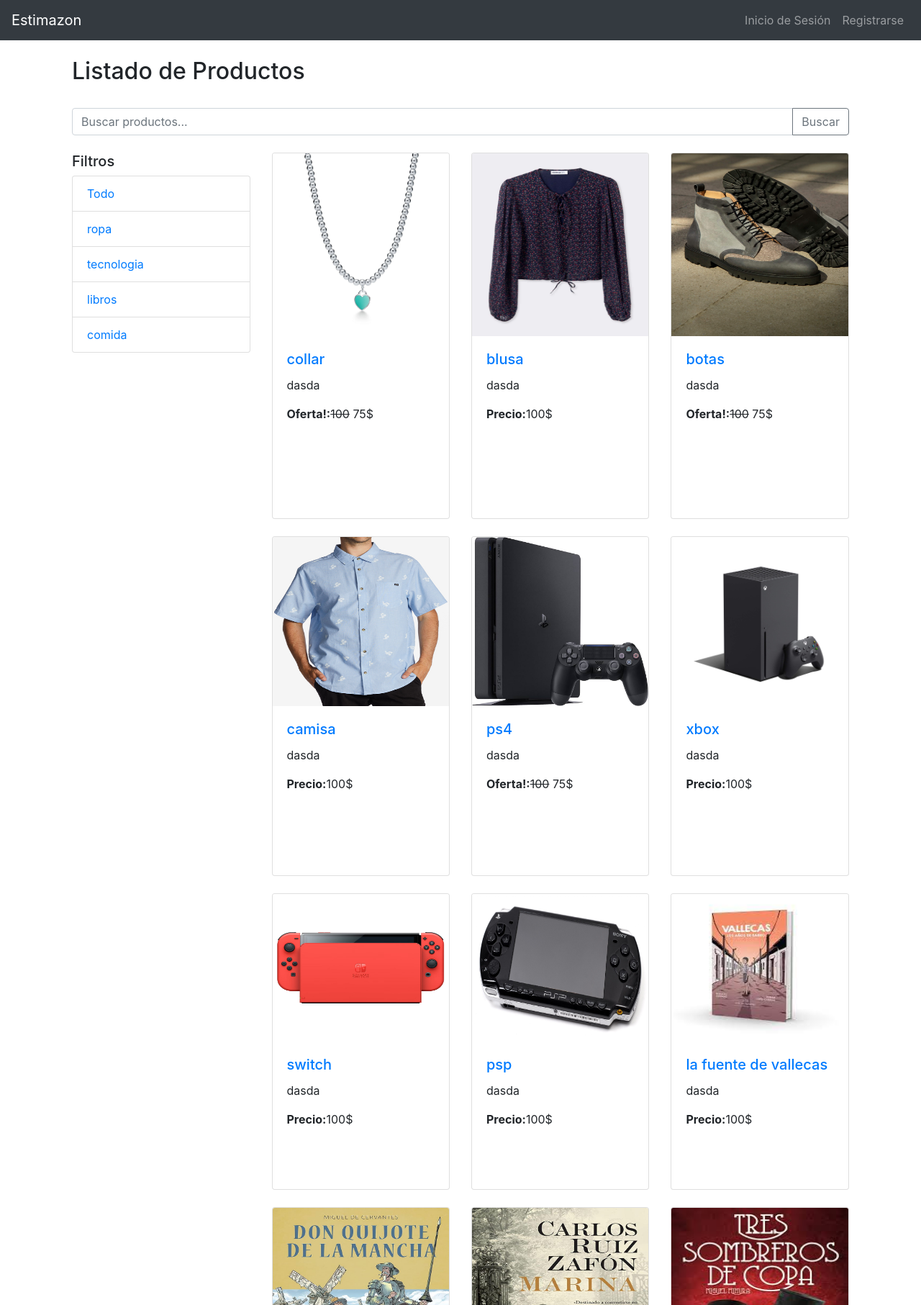
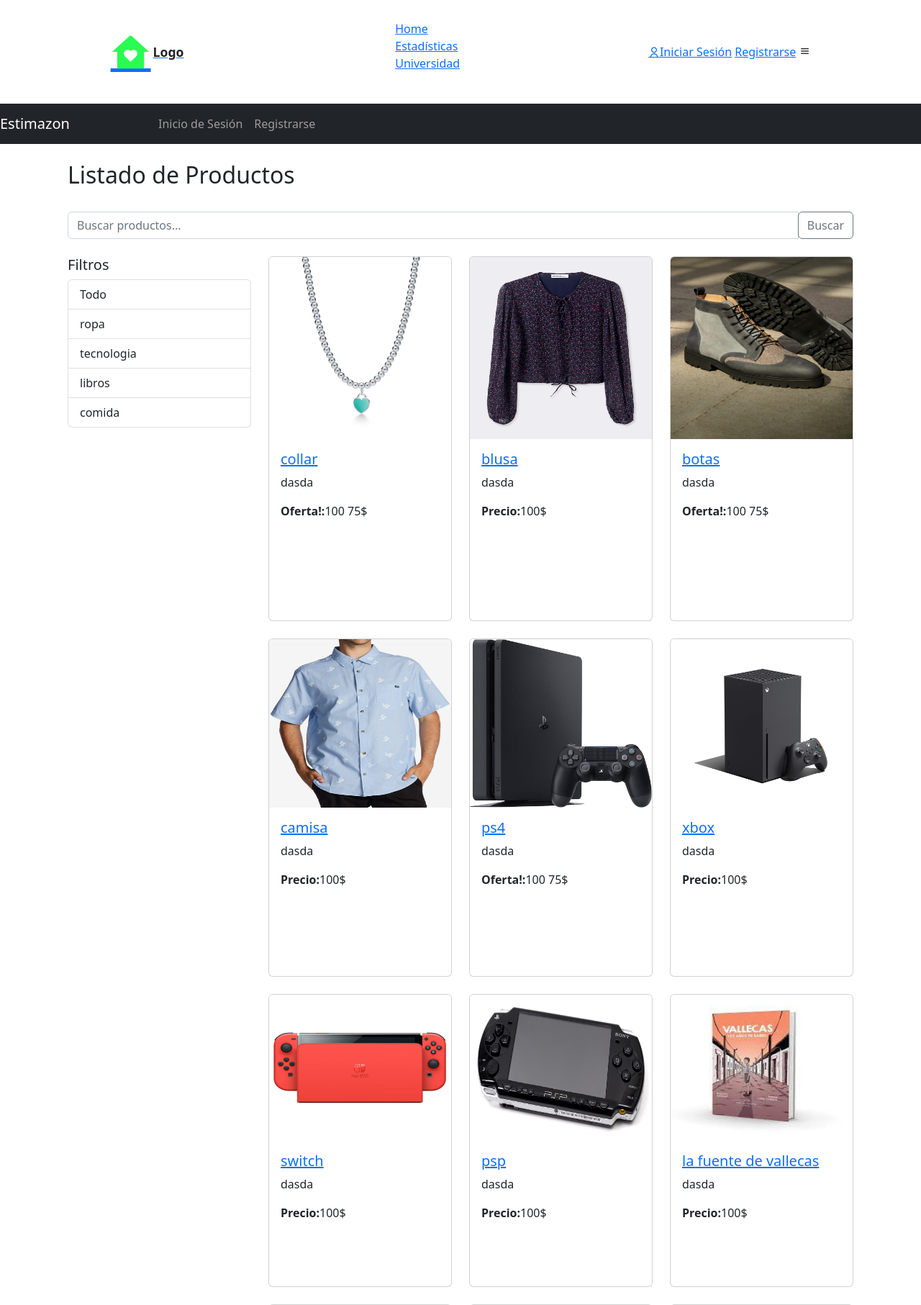
Before and after one commit to Daniel-Salanova-Dmitriyev/PRACTICA1_ADIU, a PHP site: page /home.php in a window 1280 px wide. Shown: the top 1813 px of the page at 72% size. Run offline with PHP 8.4, Linux system fonts and the light colour scheme; data comes from the database, SQL or seed files in the repository; some libraries are stand-ins or nearby versions.

Commit message:
navbar a medio empezar

```diff
--- /dev/null
+++ b/css/home.css
@@ -0,0 +1,46 @@
+*{
+    padding:0;
+    margin: 0;
+    box-sizing: border-box;
+    text-decoration: none;
+    list-style: none;
+}
+
+:root{
+    --bg-color: #222327;
+    --text-color: #fff;
+    --text-color-secondary : #222327;
+    --main-color: #29fd53;
+}
+
+.navigationBar{
+    background: var(--bg-color);
+    top: 0;
+    right: 0;
+    z-index: 1000;
+    display: flex;
+    align-items: center;
+    justify-content: space-between;
+    background: transparent;
+    padding: 28px 12%;
+    transition: all .50s ease;
+}
+
+.logo{
+    display: flex;
+    align-items: center;
+}
+
+.logo i {
+    color: var(--main-color);
+    font-size: 56px;
+    margin-right: 3px;
+    text-decoration: none;
+    list-style: none;
+}
+
+.logo span{
+    color: var(--text-color-secondary);
+    font-size: 1.1rem;
+    font-weight: 600;
+}
--- a/test.html
+++ b/graficas.html
@@ -12,6 +12,6 @@
 
 
     <script src="https://code.highcharts.com/10/highcharts.js"></script>
-    <script src="/test.js"></script>
+    <script src="./graficas.js"></script>
 </body>
 </html>
--- a/home.php
+++ b/home.php
@@ -10,7 +10,12 @@
     <meta name="viewport" content="width=device-width, initial-scale=1, shrink-to-fit=no">
     <title>Tu Tienda </title>
     <!-- Enlace a los estilos de Bootstrap -->
-    <link rel="stylesheet" href="https://stackpath.bootstrapcdn.com/bootstrap/4.3.1/css/bootstrap.min.css">
+
+    <link href="https://cdn.jsdelivr.net/npm/bootstrap@5.2.3/dist/css/bootstrap.min.css" rel="stylesheet" integrity="sha384-rbsA2VBKQhggwzxH7pPCaAqO46MgnOM80zW1RWuH61DGLwZJEdK2Kadq2F9CUG65" crossorigin="anonymous">
+    <link rel="stylesheet" href="https://cdnjs.cloudflare.com/ajax/libs/remixicon/4.5.0/remixicon.css" integrity="sha512-6p+GTq7fjTHD/sdFPWHaFoALKeWOU9f9MPBoPnvJEWBkGS4PKVVbCpMps6IXnTiXghFbxlgDE8QRHc3MU91lJg==" crossorigin="anonymous" referrerpolicy="no-referrer" />
+    <link rel="stylesheet" href="https://cdnjs.cloudflare.com/ajax/libs/boxicons/2.1.0/css/boxicons.min.css" integrity="sha512-pVCM5+SN2+qwj36KonHToF2p1oIvoU3bsqxphdOIWMYmgr4ZqD3t5DjKvvetKhXGc/ZG5REYTT6ltKfExEei/Q==" crossorigin="anonymous" referrerpolicy="no-referrer" />
+    <link rel="stylesheet" href="./css/home.css">
+
     <style>
         html,
         body {
@@ -41,6 +46,24 @@
 
 <body>
     <header>
+
+        <div class="navigationBar">
+            <a href="#" class="logo"><i class="ri-home-heart-fill"></i><span>Logo</span></a>
+            <ul class="itemsBar">
+                <li><a href="./home.php" class="active">Home</a></li>
+                <li><a href="./graficas.html">Estadísticas</a></li>
+                <li><a href="https://www.uib.cat/">Universidad</a></li>
+            </ul>
+            <div class="main">
+                <a href="./login.php" class="user"><i class="ri-user-line"></i>Iniciar Sesión</a>
+                <a href="./register.php">Registrarse</a>
+                <div class="bx bx-menu" id="menu-icon">
+
+                </div>
+            </div>
+        </div>
+
+
         <!-- Barra de Navegación -->
         <nav class="navbar navbar-expand-lg navbar-dark bg-dark">
             <a class="navbar-brand" href="./home.php">Estimazon</a>
@@ -56,7 +79,7 @@
             </button>
             <div class="collapse navbar-collapse" id="navbarNav">
                 <ul class="navbar-nav ml-auto">
-                    <!-- Carrito -->
+                    <-- Carrito -->
                     <?php
                     if (isset($_COOKIE["carrito"])) {
                         $conexion = mysqli_connect("localhost", "root", "") or die("Error conecting to database server!");
@@ -115,10 +138,10 @@
                     ?>
                 </ul>
             </div>
+        </nav>
+    </header>
 
 
-        </nav>
-    </header>
     <main class="container">
 
         <div class="container mt-4">
@@ -237,9 +260,8 @@
     </footer>
     <!-- Enlace a los scripts de Bootstrap (jQuery y Popper.js son necesarios) -->
     <script src="https://code.jquery.com/jquery-3.3.1.slim.min.js"></script>
-    <script src="https://cdnjs.cloudflare.com/ajax/libs/popper.js/1.14.7/umd/popper.min.js"></script>
-    <script src="https://stackpath.bootstrapcdn.com/bootstrap/4.3.1/js/bootstrap.min.js"></script>
-
+    <script src="https://cdn.jsdelivr.net/npm/@popperjs/core@2.11.6/dist/umd/popper.min.js" integrity="sha384-oBqDVmMz9ATKxIep9tiCxS/Z9fNfEXiDAYTujMAeBAsjFuCZSmKbSSUnQlmh/jp3" crossorigin="anonymous"></script>
+<script src="https://cdn.jsdelivr.net/npm/bootstrap@5.2.3/dist/js/bootstrap.min.js" integrity="sha384-cuYeSxntonz0PPNlHhBs68uyIAVpIIOZZ5JqeqvYYIcEL727kskC66kF92t6Xl2V" crossorigin="anonymous"></script>
 </body>
 
 </html>
```
Also changed, not shown: graficas.js (renamed from test.js).
